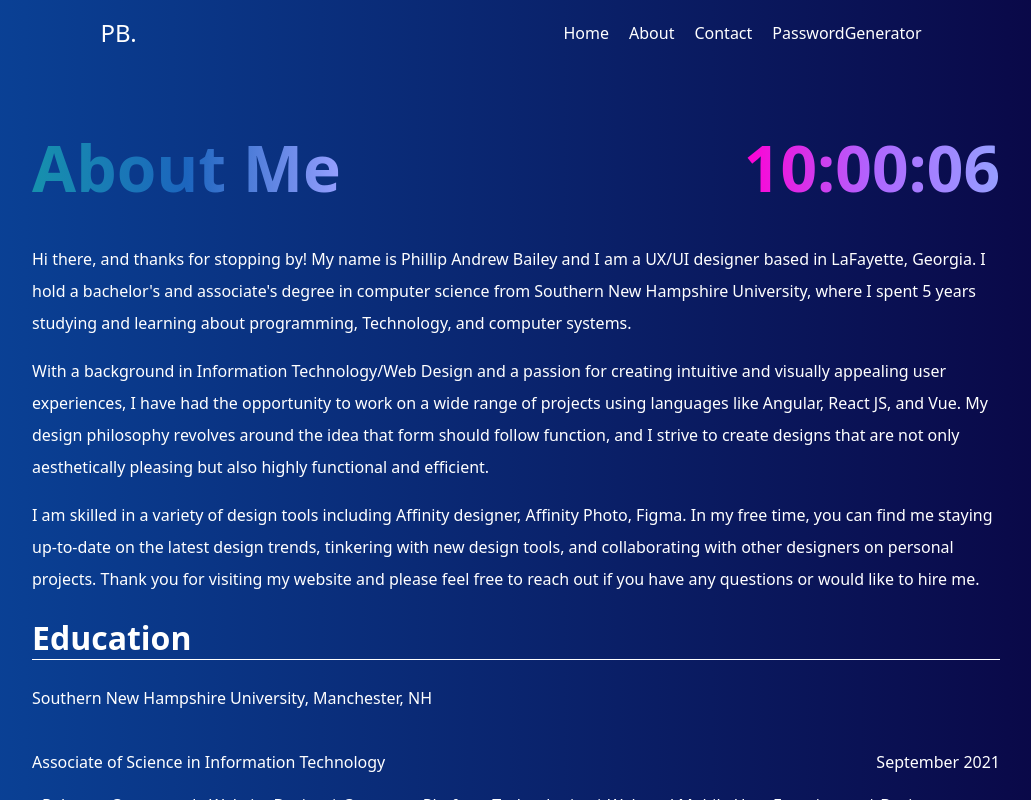
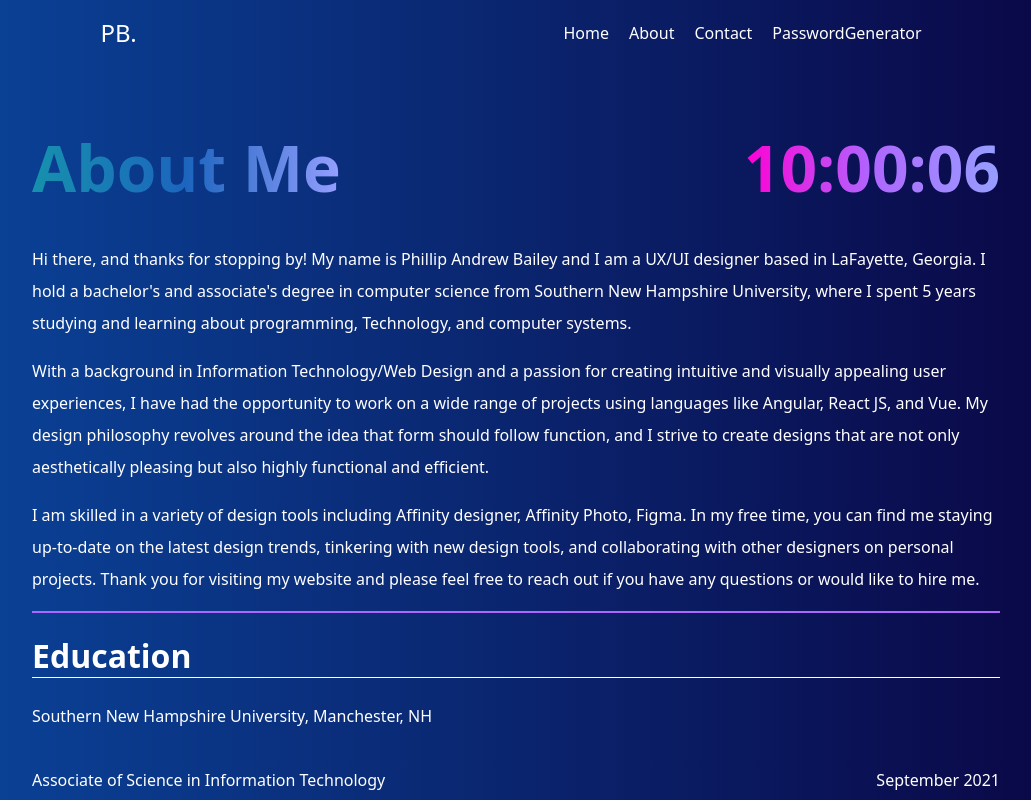
Before and after one commit to gurime/phillips-portfolio, a React (Create React App) app: page /about in a window 1280 px wide. Shown: the whole page, without its empty margins (124-1155 px from the left). Built offline with nearby package versions, Linux system fonts and the light colour scheme.

Commit message:
Update About.jsx

```diff
--- a/src/pages/About.jsx
+++ b/src/pages/About.jsx
@@ -18,6 +18,12 @@ My design philosophy revolves around the idea that form should follow function,
 
 <p>I am skilled in a variety of design tools including Affinity designer, Affinity Photo, Figma.
 In my free time, you can find me staying up-to-date on the latest design trends, tinkering with new design tools, and collaborating with other designers on personal projects. Thank you for visiting my website and please feel free to reach out if you have any questions or would like to hire me.</p>
+<hr
+style={{
+color:'#af66ff',
+border:'solid 1px currentcolor'
+}}
+/>
 
 <div className='about-education'>
 <h1>Education</h1>
@@ -65,12 +71,24 @@ placeItems:'center'
 <li style={{listStyleType:'disc',color:'#fff'}}>GPA: 3.134</li>
 </ul>
 
+<hr
+style={{
+color:'#af66ff',
+border:'solid 1px currentcolor'
+}} />
+
 <h1>CORE COMPETENCIES</h1>
 <p><b>Platforms:</b> Windows 7, Windows 8.1, Windows 10, Windows 11, MacOS</p>
 <p><b>Networking:</b>  LAN / WAN Administration, VPN</p>
 <p><b>Languages:</b>HTML, CSS, JavaScript, React, Angular, Vue</p>
 <p><b>Tools:</b>LAN Manager, Wix, Figma, Affinity Photo, Affinity Designer, Affinity Publisher, Bootstrap, jQuery, Iobit Advanced System Care, MS Office Suite (Word, Excel, PowerPoint, Outlook).</p>
 
+
+<hr
+style={{
+color:'#af66ff',
+border:'solid 1px currentcolor'
+}} />
 <h1>INFORMATION TECHNIOLGY PROJECTS</h1>
 <p><b>Gracious-Crossing:</b> Examine the latest trends in the field of UI/UX design in order to understand the approaches and strategies being used by competitors in the industry.</p>
 <p><b>Belief-Ministries: </b> Combining creativity with a knowledge of design principles resulted in the creation of a website that is responsive to user interactions.</p>
```
